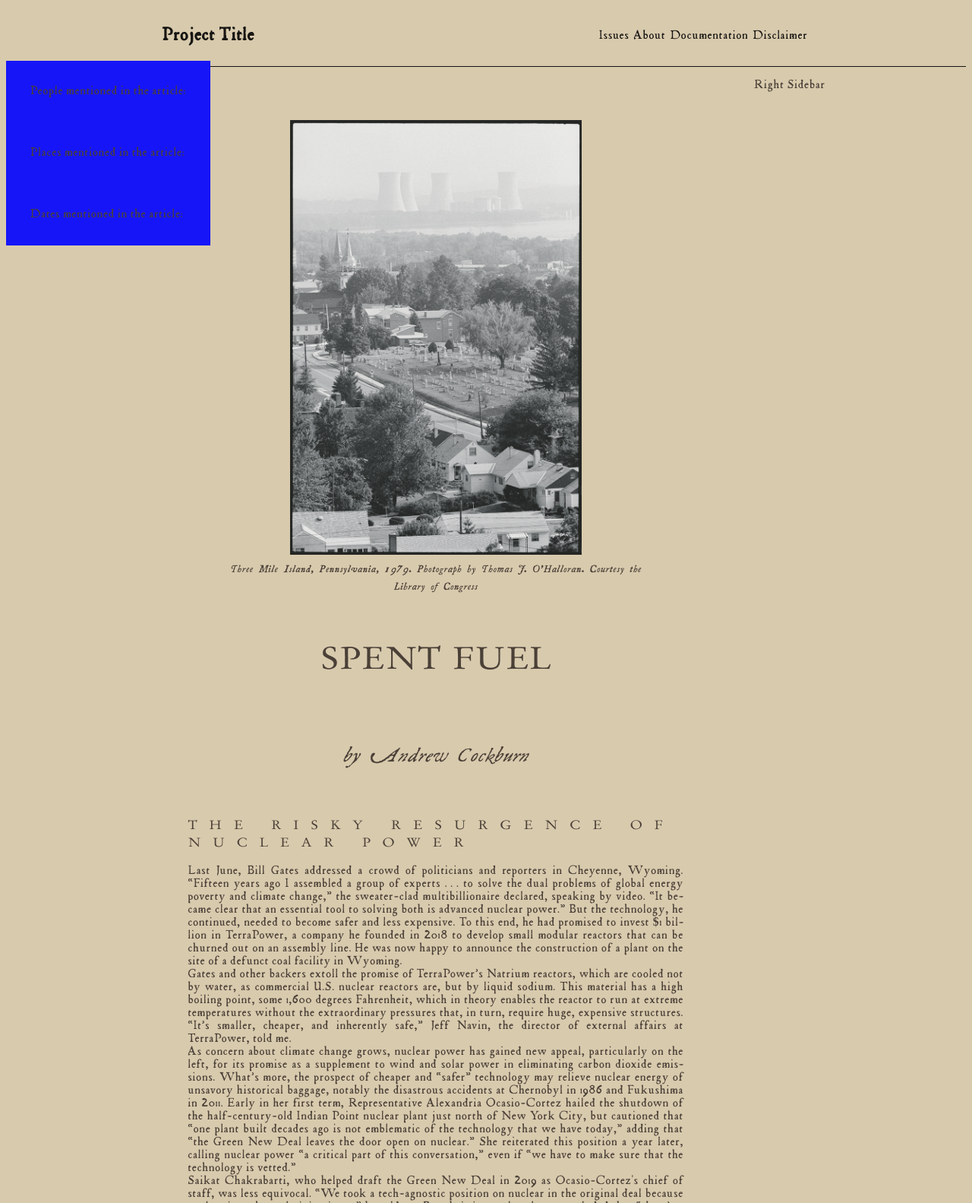
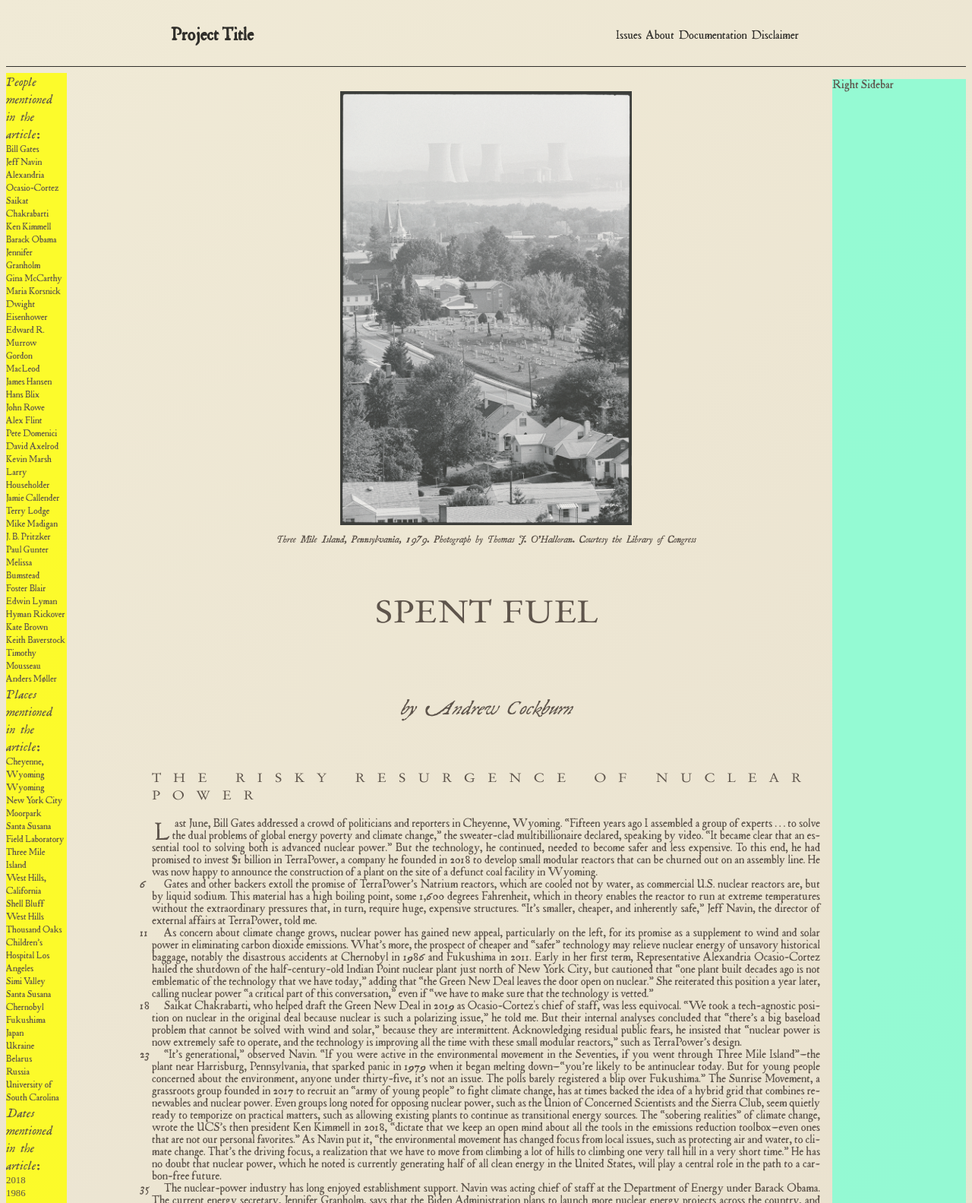
Before and after one commit to leonardozilli/WebTech_Project, a plain HTML site: page articles/spent-fuel-the-risky-resurgence-of-nuclear-power.html in a window 1280 px wide. Shown: the top 1583 px of the page at 76% size. Drawn offline with nearby package versions, Linux system fonts and the light colour scheme; a web font is replaced by a local one.

Commit message:
line count

```diff
--- a/articles/spent-fuel-the-risky-resurgence-of-nuclear-power.html
+++ b/articles/spent-fuel-the-risky-resurgence-of-nuclear-power.html
@@ -7,7 +7,7 @@
   <title></title>
   <script src="https://code.jquery.com/jquery-3.7.0.min.js"
     integrity="sha256-2Pmvv0kuTBOenSvLm6bvfBSSHrUJ+3A7x6P5Ebd07/g=" crossorigin="anonymous"></script>
-  <link rel="stylesheet" href="../styles/style.css" />
+  <!-- <link rel="stylesheet" href="../styles/style.css" /> -->
   <link rel="stylesheet" href="../styles/article-style.css" />
 </head>
 
@@ -26,15 +26,15 @@
     </header>
     <aside class="metadata-panel-left">
       <div class="metadata-container">
-        <div class="metadata-list-button">
+        <div class="metadata-list-header">
           People mentioned in the article:
         </div>
         <ul class="collapsed-list persList"></ul>
-        <div class="metadata-list-button">
+        <div class="metadata-list-header">
           Places mentioned in the article:
         </div>
         <ul class="collapsed-list placeList"></ul>
-        <div class="metadata-list-button">
+        <div class="metadata-list-header">
           Dates mentioned in the article:
         </div>
         <ul class="collapsed-list dateList"></ul>
--- a/scripts/article-main.js
+++ b/scripts/article-main.js
@@ -81,18 +81,28 @@ function displayMetadata(article) {
 }
 
 function collapseList() {
-    $('.metadata-list-button').on("click", function (e) {
-        if ($(this).next().hasClass('collapsed-list')) {
-            $(this).next().slideDown();
-            $(this).next().removeClass('collapsed-list');
-        }
-        else {
-            // collapse the panel
-            $(this).next().slideUp();
-            $(this).next().addClass('collapsed-list');
-        }
-    });
-};
+  $(".metadata-list-header").on("click", function (e) {
+    if ($(this).next().hasClass("collapsed-list")) {
+      $(this).next().slideDown();
+      $(this).next().removeClass("collapsed-list");
+    } else {
+      // collapse the panel
+      $(this).next().slideUp();
+      $(this).next().addClass("collapsed-list");
+    }
+  });
+}
+
+function countLines() {
+  let articleLines = 0;
+  $("article p").each(function () {
+    const lineHeight = parseFloat($(this).css("line-height"));
+    const height = $(this).height();
+    const lines = Math.round(height / lineHeight) + 1;
+    articleLines += lines;
+    $(this).next("p").attr("data-lines", articleLines);
+  });
+}
 
 
 $(document).ready(function () {
@@ -100,4 +110,5 @@ $(document).ready(function () {
     document.title = article.title + ', by ' + article.author;
     displayMetadata(article);
     collapseList();
+    countLines();
 });
--- a/styles/article-style.css
+++ b/styles/article-style.css
@@ -28,6 +28,7 @@
         url('../fonts/webfonts_Chapbook/Chapbook.ttf.eot?#iefix') format('embedded-opentype');
     font-weight: normal;
     font-style: normal;
+    unicode-range: U+0-2f, U+3a-ffff;
 }
 
 @font-face {
@@ -51,11 +52,125 @@
 }
 
 body {
-  background-color: #D8CAAD;
-  font-family: 'Chapbook', serif;
+  background: linear-gradient(135deg, #F0EAD6, #E0D5C5);
+  font-family: 'Chapbook', 'Humane Bordeaux', serif;
   color: #3a302a;
-  opacity: 0.9;
+  opacity: 0.8;
 }
+
+html::-webkit-scrollbar {
+  display: none;
+}
+
+/* GRID LAYOUT */
+div.grid {
+  display: grid;
+  grid-template-columns: 1fr 5fr 1fr;
+  grid-template-rows: 10vh auto 10vh;
+  grid-gap: 1em;
+}
+
+header {
+  grid-row: 1;
+  grid-column: 1 / 4;
+  text-align: center;
+}
+
+.metadata-panel-left {
+  grid-row: 2;
+  grid-column: 1 / 2;
+  position: fixed;
+  top: calc(10vh + 1em);
+  overflow-y: scroll;
+  background-color: yellow;
+  width: 5em;
+}
+
+.collapsed-list {
+}
+
+.metadata-panel-left::-webkit-scrollbar {
+  display: none;
+}
+
+.metadata-list-header {
+}
+
+.sidebar-right {
+  grid-row: 2;
+  grid-column: 3 / 4;
+  background-color: aquamarine;
+}
+
+article {
+  grid-row: 2;
+  grid-column: 2 / 3;
+  display: flex;
+  flex-direction: column;
+  flex-wrap: nowrap;
+  align-items: center;
+  justify-content: center;
+}
+
+footer {
+  grid-row: 3;
+  grid-column: 1 / 4;
+}
+
+/* HEADER - NAVBAR */
+
+header {
+  display: flex;
+  justify-content: space-around;
+  align-items: center;
+  border-bottom: 1px solid black;
+}
+
+header a {
+  color: black;
+  text-decoration: none;
+}
+
+.navbar {
+  display: flex;
+  flex-direction: column wrap;
+}
+.navbar li {
+  list-style: none;
+  margin: 3px;
+}
+
+/*LEFT ASIDE*/
+
+.metadata-list-header {
+    font-family: 'Humane Bordeaux', serif;
+    font-style: normal;
+    font-size: 1.3rem;
+}
+
+.metadata-container ul {
+    margin: 0;
+    padding: 0;
+}
+.metadata-container li {
+    list-style-type: none;
+    margin: 0;
+    padding: 0;
+}
+
+.metadata-container li a {
+    font-family: 'Chapbook', serif;
+    font-size: 0.8rem;
+    text-decoration: none;
+    color: #3a302a;
+}
+
+.metadata-container li a:hover {
+    font-weight: 800;
+}
+
+
+/* MAIN */
 
 article .title {
     text-transform: uppercase;
@@ -83,7 +198,36 @@ article p {
     hyphens: auto;
     text-align: justify;
     margin: 0;
+    text-indent: 1rem;
+    font-variant-numeric: lining-nums;
+    line-height: 1rem;
 }
+
+article p::before {
+    font-family: 'Humane Bordeaux', serif;
+    content: attr(data-lines);
+    display: block;
+    float: left;
+    margin-left: -2rem;
+}
+
+figure + p, article p:first-of-type {
+    text-indent: 0.2rem;
+}
+
+figure + p::before, article p:first-of-type::before {
+    content: none;
+}
+
+figure + p::first-letter, article p:first-of-type::first-letter {
+  font-size: 2rem;
+  line-height: 2.8rem;
+  float: left;
+  margin-right: 0.2rem;
+  margin-bottom: -1rem;
+  padding-right: 0;
+}
+
 
 
 img {
--- a/styles/style.css
+++ b/styles/style.css
@@ -43,14 +43,7 @@ header {
   display: none;
 }
 
-.metadata-container {
-}
-
-aside {
-}
-
-.metadata-list-button {
-  background-color: blue;
+.metadata-list-header {
   padding: 2rem 2rem;
 }
 
@@ -62,7 +55,6 @@ aside {
 article {
   grid-row: 2;
   grid-column: 2 / 3;
-
   display: flex;
   flex-direction: column;
   flex-wrap: nowrap;
```
